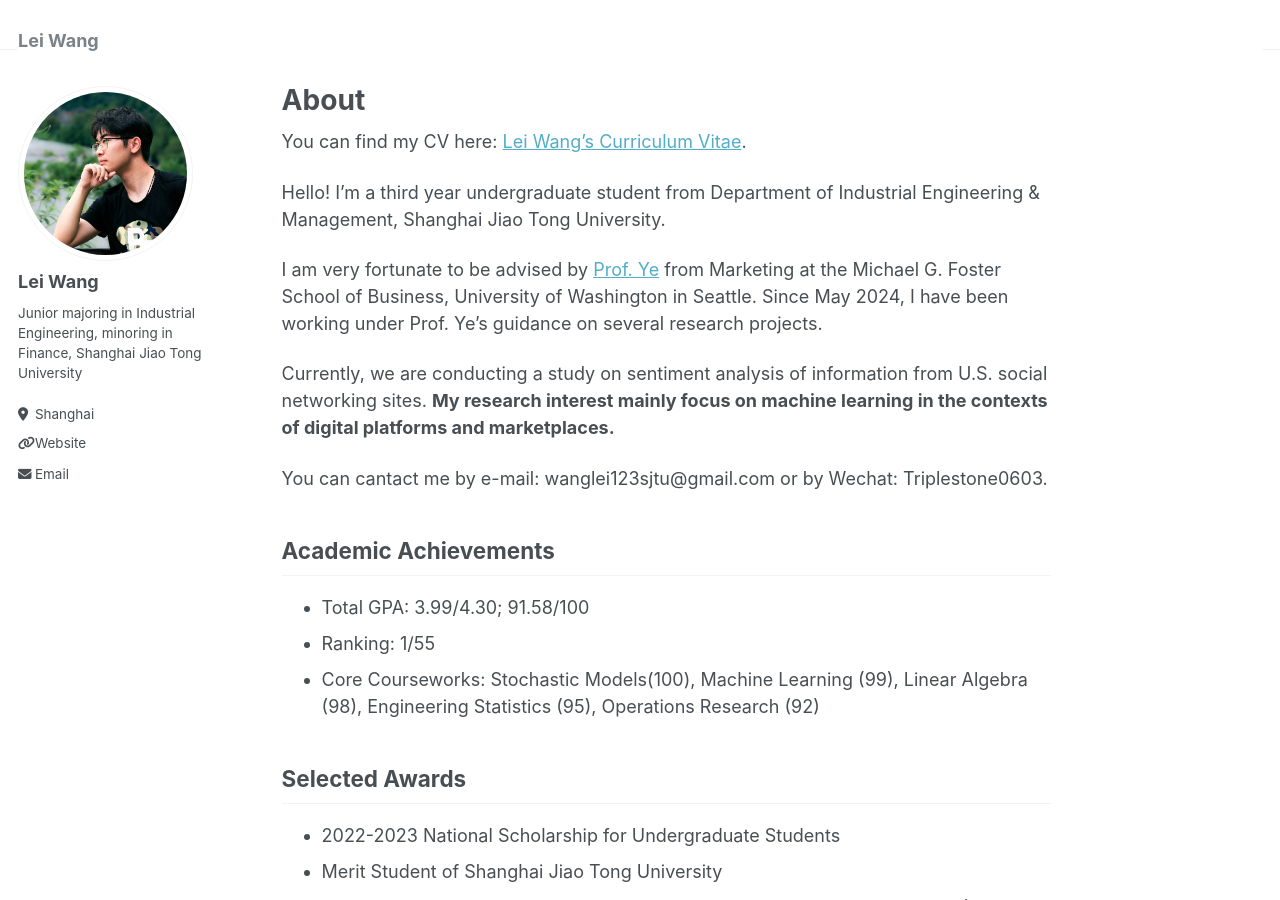
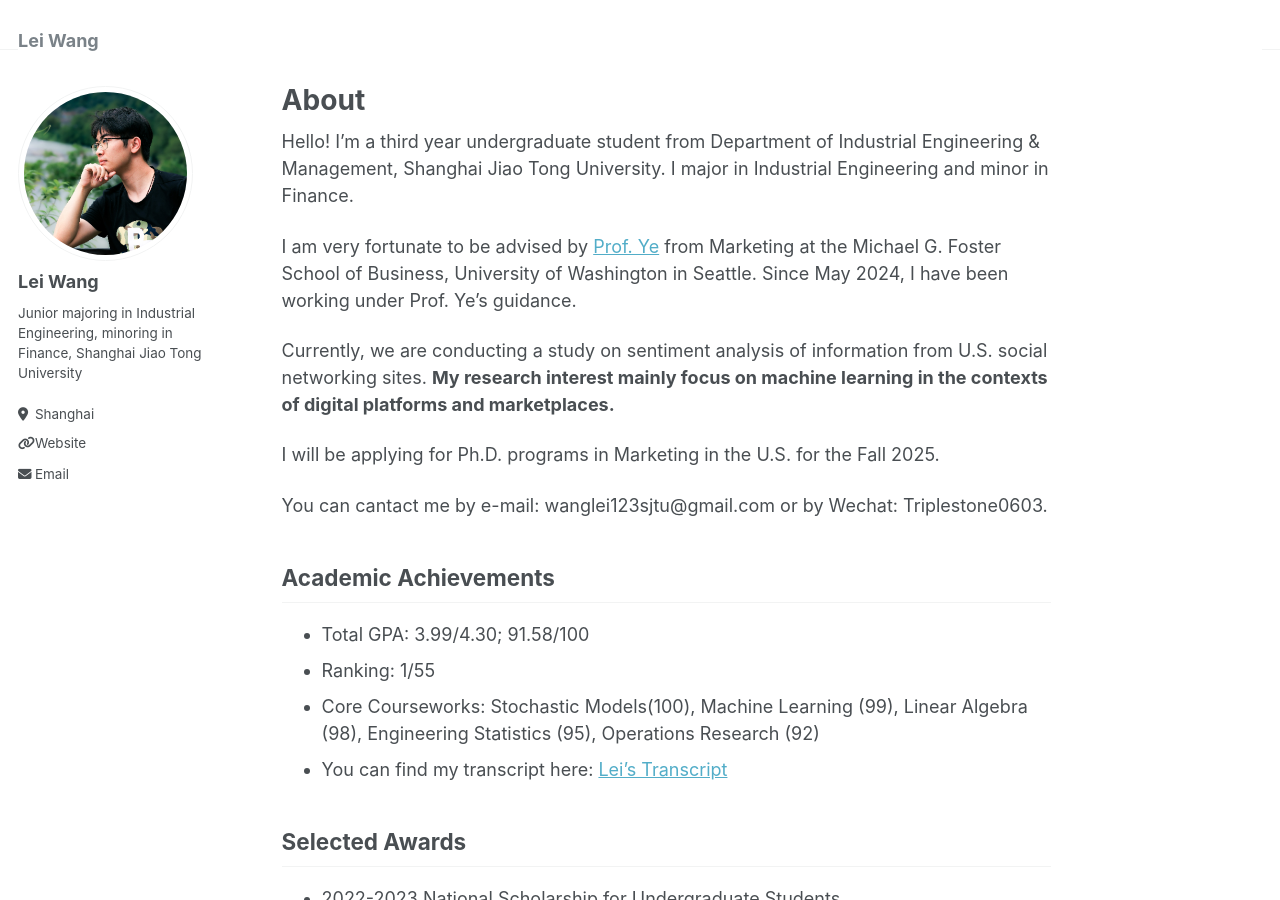
Before and after one commit to Wanglei123SJTU/Wanglei123SJTU.github.io, a Jekyll site: the page built from _pages/about.md, in a window 1280 px wide and 900 px high. Built offline with Jekyll 4.4.1, drawn with Linux system fonts in a browser that asks for light colours.

Commit message:
Update about.md

```diff
--- a/_pages/about.md
+++ b/_pages/about.md
@@ -7,16 +7,16 @@ redirect_from:
   - /about.html
 ---
 
-You can find my CV here: [Lei Wang's Curriculum Vitae](../files/CV_Lei.pdf).
+<!-- You can find my CV here: [Lei Wang's Curriculum Vitae](../files/CV_Lei.pdf). -->
 
-Hello! I'm a third year undergraduate student from Department of Industrial Engineering & Management, Shanghai Jiao Tong University.
+Hello! I'm a third year undergraduate student from Department of Industrial Engineering & Management, Shanghai Jiao Tong University. I major in Industrial Engineering and minor in Finance.
 
-I am very fortunate to be advised by [Prof. Ye](https://zikunye.com/) from Marketing at the Michael G. Foster School of Business, University of Washington in Seattle. Since May 2024, I have been working under Prof. Ye's guidance on several research projects.
+I am very fortunate to be advised by [Prof. Ye](https://zikunye.com/) from Marketing at the Michael G. Foster School of Business, University of Washington in Seattle. Since May 2024, I have been working under Prof. Ye's guidance.
 
 Currently, we are conducting a study on sentiment analysis of information from U.S. social networking sites. **My research interest mainly focus on machine learning in the contexts of digital platforms and marketplaces.**
 
 
-<!-- I will be applying for master's and Ph.D. programs in Operations Management (OM) and Operations Research (OR) in the U.S. for the Fall 2025. -->
+I will be applying for Ph.D. programs in Marketing in the U.S. for the Fall 2025.
 
 You can cantact me by e-mail: wanglei123sjtu@gmail.com or by Wechat: Triplestone0603.
 
@@ -25,6 +25,7 @@ Academic Achievements
 * Total GPA: 3.99/4.30; 91.58/100
 * Ranking: 1/55
 * Core Courseworks: Stochastic Models(100), Machine Learning (99), Linear Algebra (98), Engineering Statistics (95), Operations Research (92)
+* You can find my transcript here: [Lei's Transcript](../files/CV_Lei.pdf)
 
 Selected Awards
 ------
```
